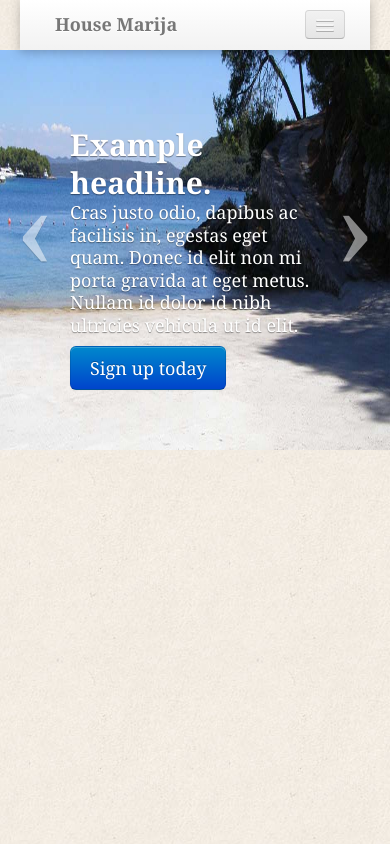
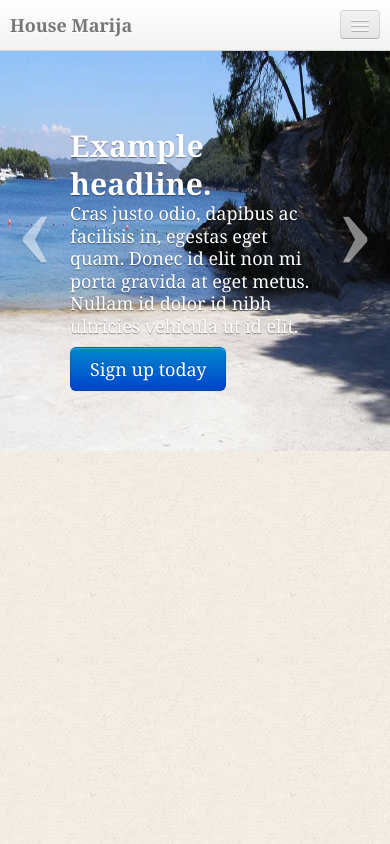
Before and after one commit to hrvojekindl/house-marija, a plain HTML site: page index.html in a window 390 px wide. Shown: the top 844 px of the page. Drawn offline with Linux system fonts and the light colour scheme.

Commit message:
navbar fixed-top

```diff
--- a/css/global.css
+++ b/css/global.css
@@ -4,8 +4,8 @@
 }
 
 body {
-      max-width: 1200px;
-      margin: 0px auto;
+  padding-top: 50px;
+  height: 10000px;
 }
 
 a:focus {
@@ -15,50 +15,17 @@
 /* CUSTOMIZE THE NAVBAR
 -------------------------------------------------- */
 
-    /* Special class on .container surrounding .navbar, used for positioning it into place. */
-    .navbar-wrapper {
-      position: relative;
-      z-index: 10;
-      margin-top: 20px;
-      margin-bottom: -90px; /* Negative margin to pull up carousel. 90px is roughly margins and height of navbar. */
-    }
-
-    /* Remove border and change up box shadow for more contrast */
-    .navbar .navbar-inner {
-      border: 0;
-      margin-left: auto;
-      margin-right: auto;
-      max-width: 980px;
-      -webkit-box-shadow: 0 2px 10px rgba(0,0,0,.25);
-         -moz-box-shadow: 0 2px 10px rgba(0,0,0,.25);
-              box-shadow: 0 2px 10px rgba(0,0,0,.25);
-    }
-
-    /* Downsize the brand/project name a bit */
 .navbar .brand {
-      padding: 14px 20px 16px; /* Increase vertical padding to match navbar links */
   font-size: 18px;
   font-weight: bold;
 }
 
-    /* Navbar links: increase padding for taller navbar */
 .navbar .nav > li > a {
-      padding: 15px 20px;
   font-size: 16px;
-    }
-
-    /* Offset the responsive button for proper vertical alignment */
-    .navbar .btn-navbar {
-      margin-top: 10px;
 }
 
 /* CUSTOMIZE THE NAVBAR
 -------------------------------------------------- */
-
-    /* Carousel base class */
-    .carousel {
-      margin-bottom: 60px;
-    }
 
 .carousel .container {
   position: absolute;
@@ -69,9 +36,9 @@
 
 .carousel-control {
   background-color: transparent;
-      border: 0;
+  border: 0px;
   font-size: 120px;
-      margin-top: 0;
+  margin-top: 0px;
   text-shadow: 0 1px 1px rgba(0,0,0,.4);
   border-radius: 0px;
   width: auto;
@@ -84,7 +51,7 @@
 .carousel img {
   min-width: 100%;
   height: 400px;
-      border-radius: 4px;
+  border-radius: 6px;
 }
 
 .carousel-caption {
@@ -105,20 +72,17 @@
   margin-top: 10px;
 }
 
-@media (max-width: 1200px) {
-  .carousel img {
-    border-radius: 0px;
-  }
+@media (max-width: 979px) {
+  body {
+    padding-top: 20px;
   }
 
-@media (max-width: 979px) {
-
-  .container.navbar-wrapper {
-    margin-bottom: 0;
+  .container {
     width: auto;
   }
+
   .navbar-inner {
-    border-radius: 0;
+    border-radius: 0px;
     margin: -20px 0;
   }
 
@@ -127,16 +91,13 @@
     padding: 0 80px;
   }
   .carousel img {
+    border-radius: 0px;
     width: auto;
   }
 }
 
 
 @media (max-width: 767px) {
-
-  .navbar-inner {
-    margin: -20px;
-  }
 
   .carousel {
     margin-left: -20px;
@@ -155,7 +116,4 @@
     font-size: 18px;
   }
 
-  .marketing .span4 + .span4 {
-    margin-top: 40px;
 }
-}
--- a/index.html
+++ b/index.html
@@ -15,9 +15,9 @@
 
     <!-- NAVBAR
     ================================================== -->
-    <div class="container navbar-wrapper">
-      <div class="navbar">
+    <div class="navbar navbar-fixed-top">
       <div class="navbar-inner">
+        <div class="container">
           <a class="btn btn-navbar" data-target=".nav-collapse" data-toggle="collapse">
             <span class="icon-bar"></span>
             <span class="icon-bar"></span>
@@ -49,6 +49,7 @@
 
     <!-- Carousel
     ================================================== -->
+    <div class="container">
       <div id="carousel" class="carousel slide">
         <div class="carousel-inner">
           <div class="item active">
@@ -85,6 +86,7 @@
         <a class="left carousel-control" href="#carousel" data-slide="prev">&lsaquo;</a>
         <a class="right carousel-control" href="#carousel" data-slide="next">&rsaquo;</a>
       </div>
+    </div>
 
     <script src="js/jquery.min.js"></script>
     <script src="js/bootstrap.min.js"></script>
```
Lines whose indentation alone changed are shown as unchanged.
